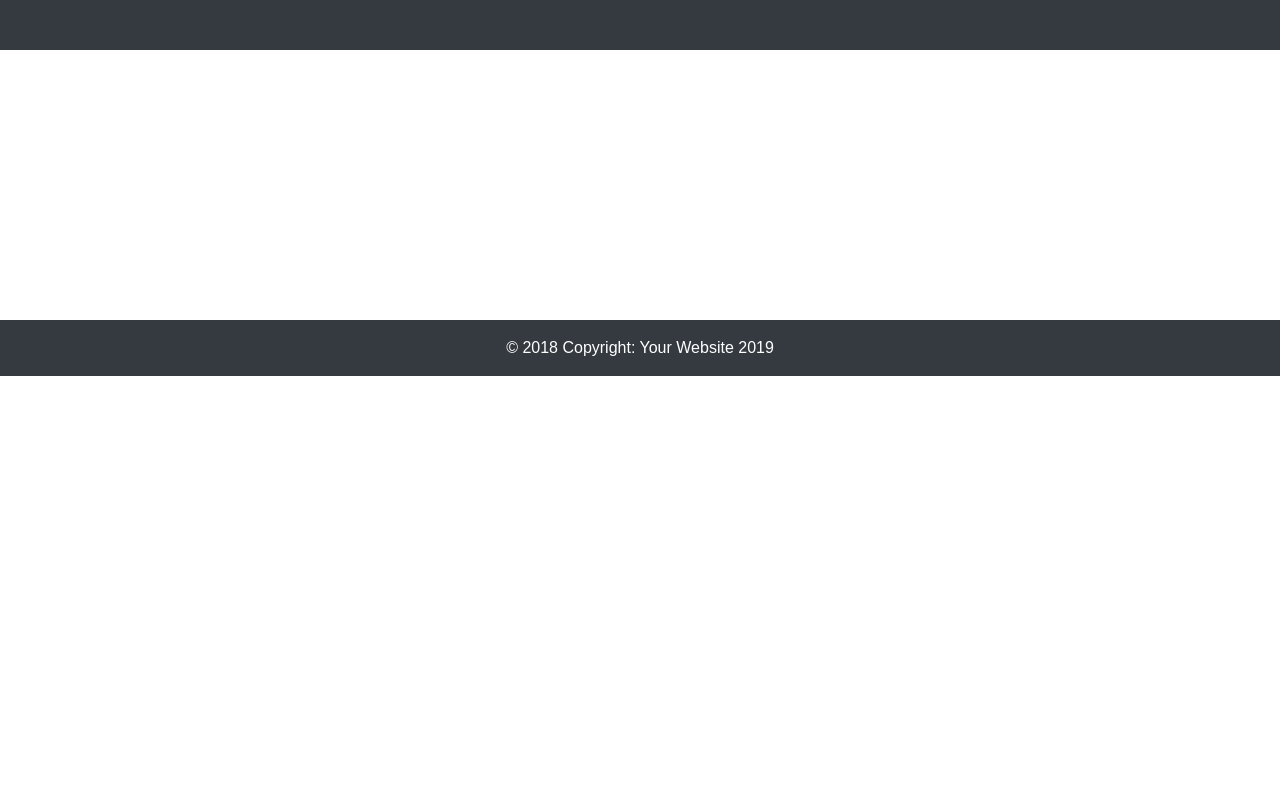
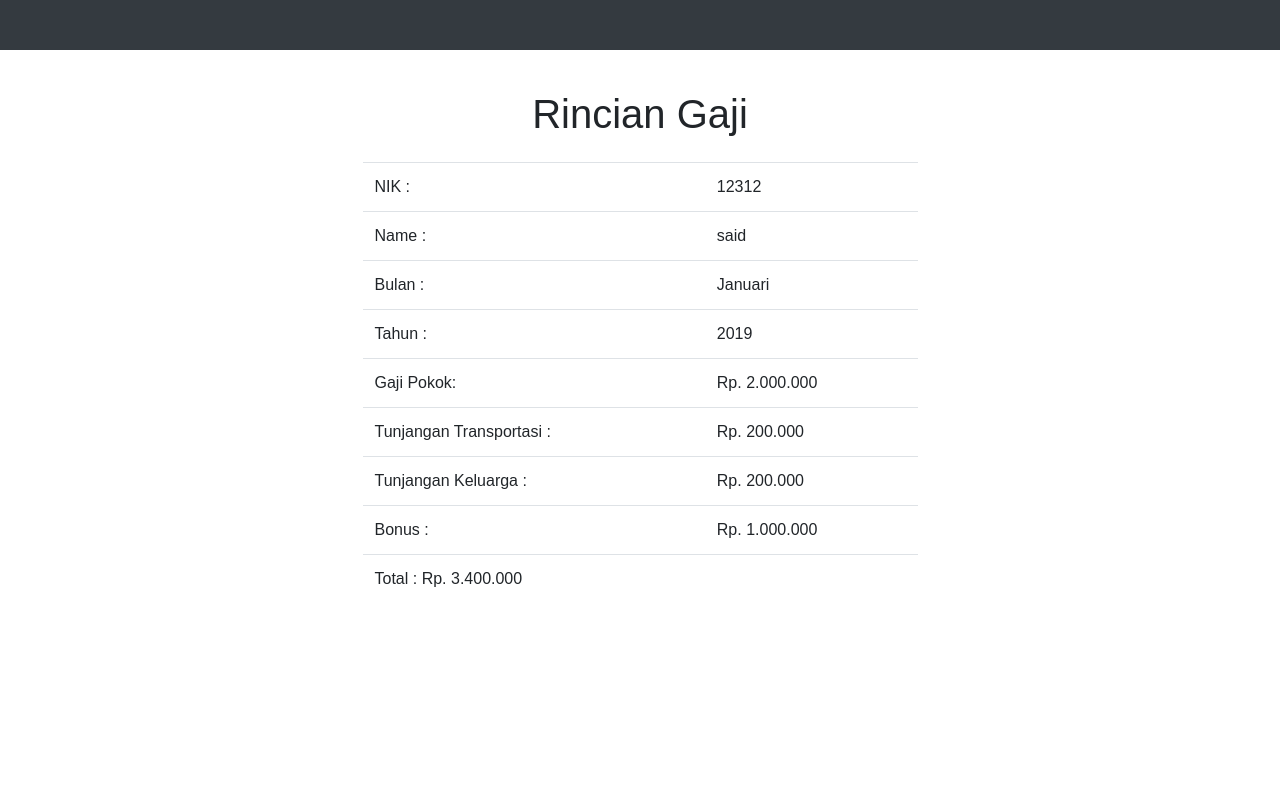
Before and after one commit to msaid-a/Final-Project, a React (Create React App) app: page /detailgaji/1 in a window 1280 px wide. Shown: the top 800 px of the page. Built offline with nearby package versions, Linux system fonts and the light colour scheme; data requests are answered from the project's data file.

Commit message:
fix front end done

```diff
--- a/src/component/App.jsx
+++ b/src/component/App.jsx
@@ -19,6 +19,7 @@ import Detail from './Detail'
 import EditProfile from './EditProfile'
 import Divisi from './Divisi'
 import Dasboard from './Dasboard'
+import DetailGaji from './DetailGaji'
 
 class App extends Component {
 
@@ -58,6 +59,7 @@ class App extends Component {
                 <Route path='/gaji' component={Gaji} />
                 <Route path='/divisi' component={Divisi} />
                 <Route path='/dasboard' component={Dasboard} />
+                <Route path='/detailgaji/:idgaji' component={DetailGaji} />
                 <Route path='/editprofile/:idkaryawan' component={EditProfile} />
                 <Route path='/detailkaryawan/:idkaryawan' component={Detail} />
               </div>
--- a/src/component/Dasboard.jsx
+++ b/src/component/Dasboard.jsx
@@ -15,8 +15,8 @@ export class Dasboard extends Component {
         this.getData()
     }
     getData = () =>{
-        if(this.props.jabatan =='admin'){
-            axios.get('/karyawan')
+        if(this.props.divisi =='admin'){
+          return  axios.get('/karyawan')
                     .then(res=>{
                         this.setState({data:res.data})
                         let karyawan = this.state.data.filter(data => {
@@ -41,7 +41,8 @@ export class Dasboard extends Component {
                     let manager = this.state.data.filter(data => {
                         return data.jabatan.includes('Manager')
                     })
-                    this.setState({karyawan,manager})                })
+                    this.setState({karyawan,manager})
+                   })
 
     }
 
--- a/src/component/Detail.jsx
+++ b/src/component/Detail.jsx
@@ -2,6 +2,7 @@ import React, { Component } from 'react'
 import {Link} from 'react-router-dom'
 import axios from 'axios'
 import {Redirect} from 'react-router-dom'
+import {connect} from 'react-redux'
 
 
 
@@ -97,4 +98,11 @@ export class Detail extends Component {
     }
 }
 
-export default Detail
+const mapStateToProps = (state) =>{
+    return {
+      userName : state.auth.username,
+      iD : state.auth.id,
+      jabatan : state.auth.jabatan
+    }
+  }
+export default connect(mapStateToProps)(Detail)
--- /dev/null
+++ b/src/component/DetailGaji.jsx
@@ -0,0 +1,95 @@
+import React, { Component } from 'react'
+import {Link} from 'react-router-dom'
+import axios from 'axios'
+import {Redirect} from 'react-router-dom'
+import {connect} from 'react-redux'
+
+
+
+export class DetailGaji extends Component {
+
+    state={
+        gaji : []
+    }
+
+    getKaryawan = () =>{
+
+        axios.get('http://localhost:2020/gaji/'+this.props.match.params.idgaji)
+                .then(res => {
+                     this.setState({gaji : res.data})
+                     }).catch(err => {
+                         console.log(err)
+                     })
+
+    }
+
+
+    componentDidMount = () =>{
+        this.getKaryawan()
+    }
+
+
+
+    tampilGaji = () =>{
+        let {nama,nik,bulan,tahun,gaji,tunjanganKeluarga,tunjanganTransportasi, bonus} = this.state.gaji
+        let total = 0
+            total +=gaji
+            total +=tunjanganKeluarga
+            total +=tunjanganTransportasi
+            total +=bonus
+           return(
+               <div style={{marginTop:90}}>
+               <h1>Rincian Gaji </h1>
+               <div  className='container d-flex mt-4 justify-content-center'>
+
+                 <table className="table table-hover text-left mb-5 col-6">
+                     <tr>
+                         <td>NIK :</td>
+                         <td>{nik}</td>
+                     </tr>
+                     <tr>
+                         <td>Name :</td>
+                         <td>{nama}</td>
+                     </tr>
+                     <tr>
+                         <td>Bulan :</td>
+                         <td>{bulan}</td>
+                     </tr>
+                     <tr>
+                         <td>Tahun :</td>
+                         <td>{tahun}</td>
+                     </tr>
+                     <tr>
+                         <td>Gaji Pokok:</td>
+                         <td>Rp. {Intl.NumberFormat().format(gaji).replace(/,/g, '.')}</td>
+                     </tr>
+                     <tr>
+                         <td>Tunjangan Transportasi :</td>
+                         <td>Rp. {Intl.NumberFormat().format(tunjanganTransportasi).replace(/,/g, '.')}</td>
+                     </tr>
+                     <tr>
+                         <td>Tunjangan Keluarga :</td>
+                         <td>Rp. {Intl.NumberFormat().format(tunjanganKeluarga).replace(/,/g, '.')}</td>
+                     </tr>
+                     <tr>
+                         <td>Bonus :</td>
+                         <td>Rp. {Intl.NumberFormat().format(bonus).replace(/,/g, '.')}</td>
+                     </tr>
+                     <tr>
+                         <td colSpan='2'>Total : Rp. {Intl.NumberFormat().format(total).replace(/,/g, '.')}</td>
+                     </tr>
+                 </table>
+            </div>
+            </div>
+        )
+        }
+    render() {
+        return (
+            <div>
+                {this.tampilGaji()}
+            </div>
+        )
+    }
+}
+
+export default DetailGaji
--- a/src/component/Divisi.jsx
+++ b/src/component/Divisi.jsx
@@ -2,6 +2,7 @@ import React, { Component } from 'react'
 import axios from '../config/index'
 import { Button, Modal, ModalHeader, ModalBody, ModalFooter } from 'reactstrap';
 import {Redirect} from 'react-router-dom'
+import {connect} from 'react-redux'
 
 
 export class Divisi extends Component {
@@ -141,5 +142,11 @@ export class Divisi extends Component {
         )
     }
 }
-
-export default Divisi
+const mapStateToProps = (state) =>{
+    return {
+      userName : state.auth.username,
+      iD : state.auth.id,
+      jabatan : state.auth.jabatan
+    }
+  }
+export default connect(mapStateToProps)(Divisi)
--- a/src/component/Gaji.jsx
+++ b/src/component/Gaji.jsx
@@ -1,6 +1,6 @@
 import React, { Component } from 'react'
 import {connect} from 'react-redux'
-import {Redirect} from 'react-router-dom'
+import {Redirect,Link} from 'react-router-dom'
 import axios from 'axios'
 
 
@@ -42,11 +42,9 @@ renderGaji = () =>{
         return (<tr>
             <td>{no}</td>
             <td>{`${data.bulan}/${data.tahun}`}</td>
-            <td>Rp. {Intl.NumberFormat().format(data.tunjanganKeluarga).replace(/,/g, '.')}</td>
-            <td>Rp. {Intl.NumberFormat().format(data.tunjanganTransportasi).replace(/,/g, '.')}</td>
-            <td>Rp. {Intl.NumberFormat().format(data.gaji).replace(/,/g, '.')}</td>
-            <td>Rp. {Intl.NumberFormat().format(data.bonus).replace(/,/g, '.')}</td>
             <td>Rp. {Intl.NumberFormat().format(total).replace(/,/g, '.')}</td>
+            <td><Link to={'/detailgaji/'+data.id} className='btn btn-success'>Rincian</Link></td>
+
         </tr>)
     })
 }
@@ -80,11 +78,8 @@ renderGaji = () =>{
                     <tr>
                     <th>NO</th>
                     <th>Bulan/Tahun</th>
-                    <th>Gaji Pokok</th>
-                    <th>Tunjangan Keluarga</th>
-                    <th>Tunjangan Transportasi</th>
-                    <th>Bonus</th>
                     <th>Total</th>
+                    <th>Action</th>
                     </tr>
                     </thead>
                     <tbody style={{fontSize: 15}}>
--- a/src/component/GajiKaryawan.jsx
+++ b/src/component/GajiKaryawan.jsx
@@ -1,6 +1,6 @@
 import React, { Component } from 'react'
 import {connect} from 'react-redux'
-import {Redirect} from 'react-router-dom'
+import {Redirect, Link} from 'react-router-dom'
 import axios from 'axios'
 
 class DataKaryawan extends Component {
@@ -42,11 +42,8 @@ renderGaji = () =>{
             <td>{no}</td>
             <td>{data.nama}</td>
             <td>{`${data.bulan}/${data.tahun}`}</td>
-            <td>Rp. {Intl.NumberFormat().format(data.tunjanganKeluarga).replace(/,/g, '.')}</td>
-            <td>Rp. {Intl.NumberFormat().format(data.tunjanganTransportasi).replace(/,/g, '.')}</td>
-            <td>Rp. {Intl.NumberFormat().format(data.gaji).replace(/,/g, '.')}</td>
-            <td>Rp. {Intl.NumberFormat().format(data.bonus).replace(/,/g, '.')}</td>
             <td>Rp. {Intl.NumberFormat().format(total).replace(/,/g, '.')}</td>
+            <td><Link to={'/detailgaji/'+data.id} className='btn btn-success'>Rincian</Link></td>
         </tr>)
     })
 }
@@ -63,7 +60,7 @@ onSearch = () =>{
             return <Redirect to ='/'></Redirect>
         }
         return (
-            <div className="container-fluid">
+            <div className="container">
             <div className="row">
 
              </div>
@@ -93,11 +90,8 @@ onSearch = () =>{
                     <th>NO</th>
                     <th>Nama</th>
                     <th>Bulan/Tahun</th>
-                    <th>Gaji Pokok</th>
-                    <th>Tunjangan Keluarga</th>
-                    <th>Tunjangan Transportasi</th>
-                    <th>Bonus</th>
                     <th>Total</th>
+                    <th>Action</th>
                     </tr>
                     </thead>
                     <tbody style={{fontSize: 15}}>
--- a/src/fakeApi/db.json
+++ b/src/fakeApi/db.json
@@ -353,6 +353,10 @@
     {
       "divisi": "Marketing",
       "id": 2
+    },
+    {
+      "divisi": "Office Boy",
+      "id": 3
     }
   ],
   "Subdivisi": [
@@ -385,6 +389,21 @@
       "subDivisi": "Database Engineer",
       "divisi": "Aplikasi",
       "id": 6
+    },
+    {
+      "subDivisi": "Dapur",
+      "divisi": "Office Boy",
+      "id": 7
+    },
+    {
+      "subDivisi": "Ruang Loby",
+      "divisi": "Office Boy",
+      "id": 8
+    },
+    {
+      "subDivisi": "Ruang Direktur",
+      "divisi": "Office Boy",
+      "id": 9
     }
   ]
 }
```
Lines whose indentation alone changed are shown as unchanged.
